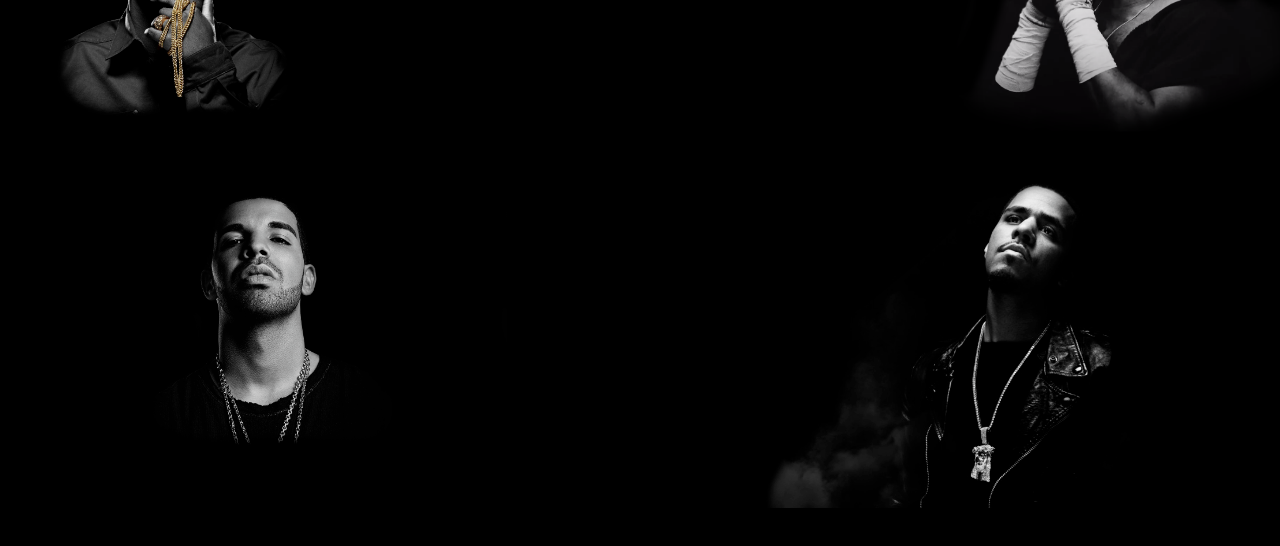
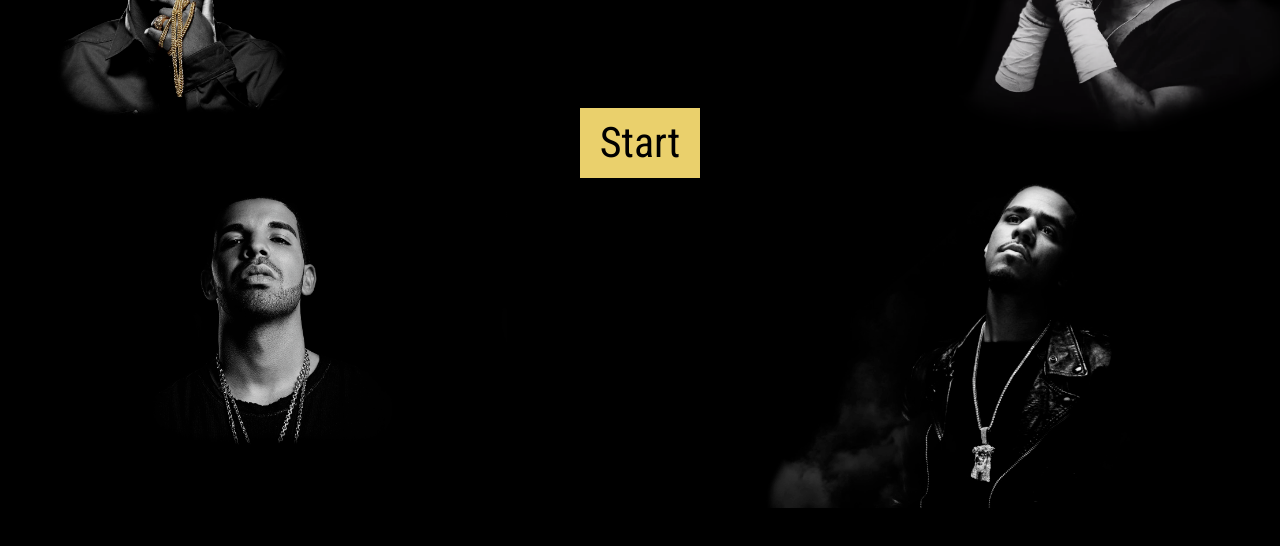
Before and after one commit to ohjay/the-rap-app, a plain HTML site: page index.html in a window 1280 px wide. Shown: the part 182-728 px from the top of the page. Drawn offline with nearby package versions, Linux system fonts and the light colour scheme.

Commit message:
Added Button, hover function, more spacing

```diff
--- a/css/style.css
+++ b/css/style.css
@@ -60,6 +60,48 @@ span {
     z-index: -1;
 }
 
+#Start {
+	height: 50px;
+	border-radius: 1px;
+	border: 0px solid #ead06c;
+	width: 120px;
+	height: 70px;
+	margin: auto;
+	margin-top: 130px;
+	text-align: center;
+}
+
+button {
+    background: #ead06c;
+    color: black;
+    font-family: 'Roboto Condensed';
+    font-size: 42px;
+	font-weight: normal;
+	width: 120px;
+	height: 70px;
+    line-height: 60px;
+    margin: auto;
+    text-align: center;
+    border: 0px;
+    transition: all 0.4s ease 0.1s;
+    opacity: 1;
+}
+
+button:hover {
+	color: #ead06c;
+	background: black;
+	border: 5px solid #ead06c;
+	width: 120px;
+	height: 70px;
+	opacity: 0.8;
+}
+
+div p {
+	font-family: 'Roboto Condensed';
+	color: #ead06c;
+	font-size: 36px;
+}
+
 .typed-cursor {
     font-family: 'Roboto Condensed';
     color: #ead06c;
--- a/index.html
+++ b/index.html
@@ -46,6 +46,13 @@
             <span id="typed"></span>
         </div>
     </p>
+
+
+    <!-- Buttons -->
+    <div id="Start">
+    	<button type="button">Start</button>
+    </div>
+
 
     <!-- Scripts -->
     <script src="https://ajax.googleapis.com/ajax/libs/jquery/1.11.3/jquery.min.js"></script>
```
